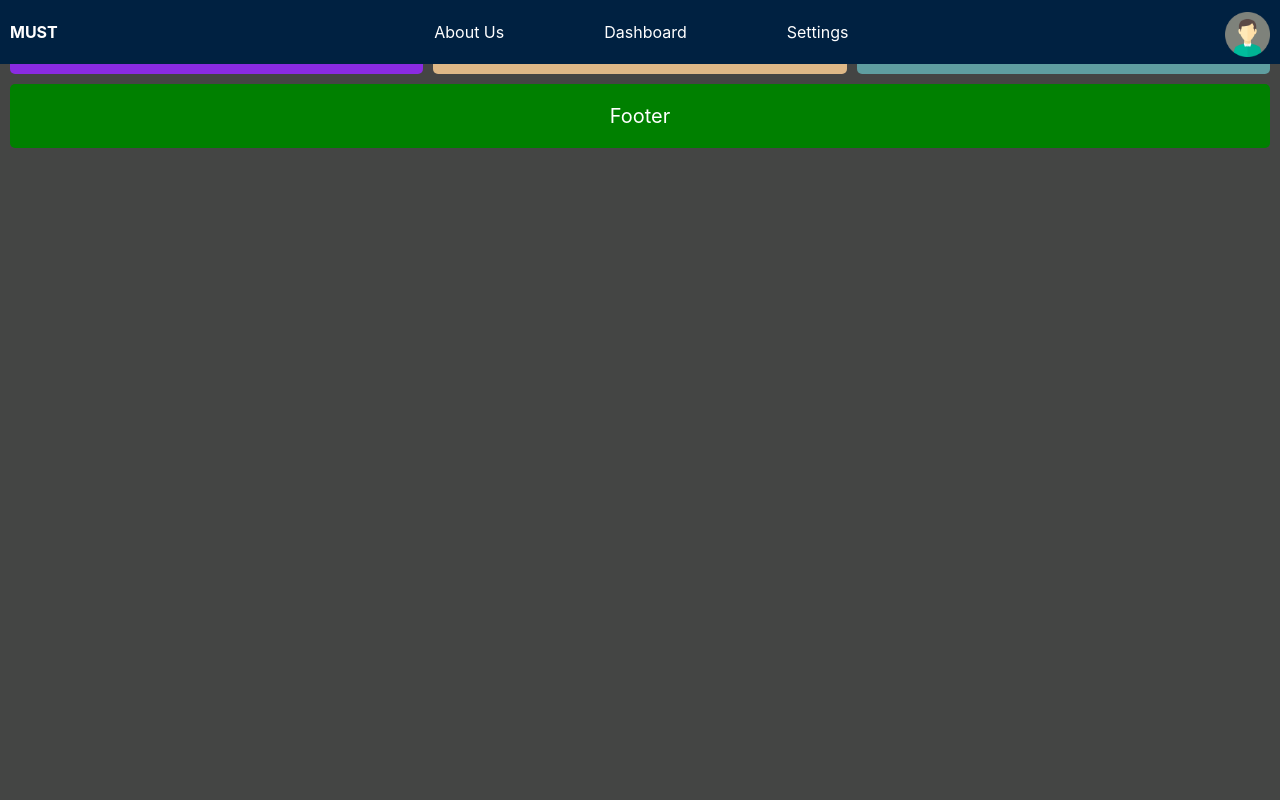
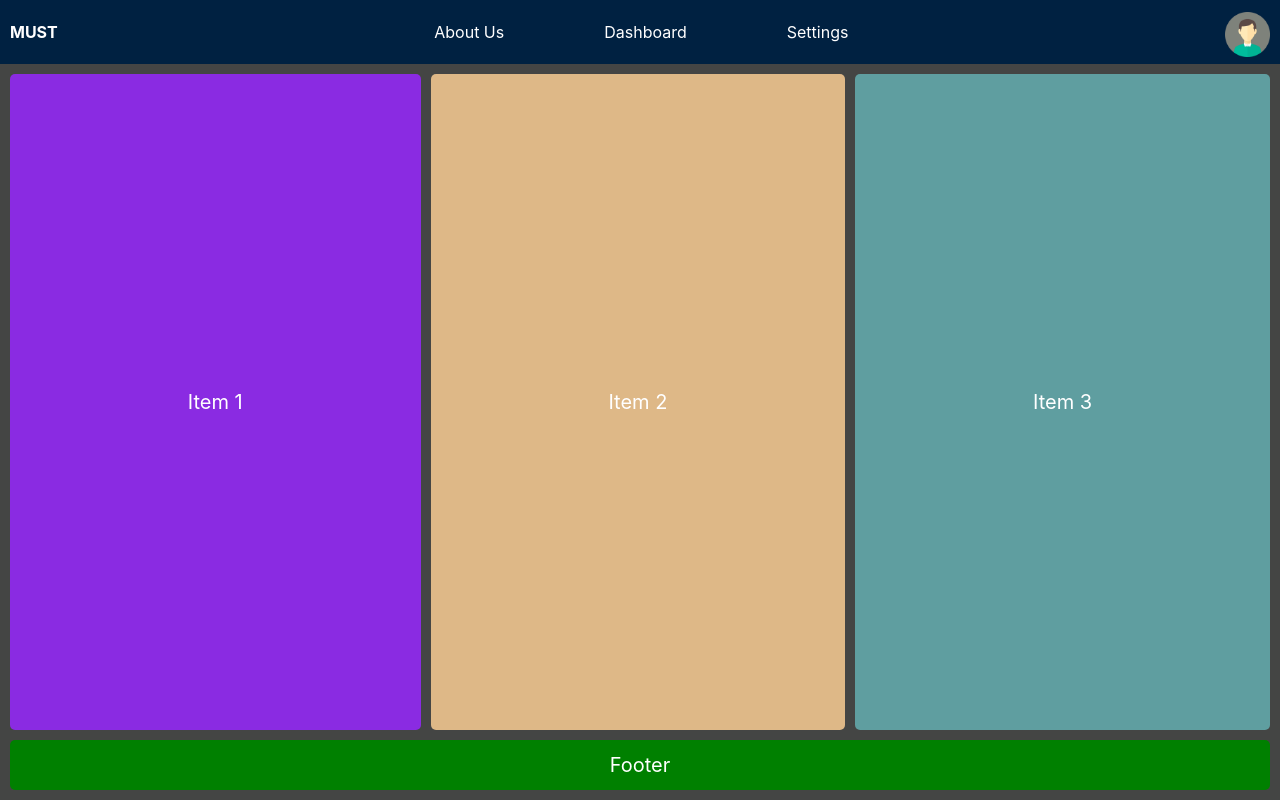
Before and after one commit to MaSsTerKidd0/MustGui, a React (Create React App) app: page /dashboard in a window 1280 px wide. Built offline with nearby package versions, Linux system fonts and the light colour scheme.

Commit message:
creating grid in dashboard

```diff
--- a/package.json
+++ b/package.json
@@ -13,7 +13,7 @@
     "react": "^18.2.0",
     "react-dom": "^18.2.0",
     "react-router-dom": "^6.21.0",
-    "react-scripts": "^3.0.1",
+    "react-scripts": "^3.4.4",
     "three": "^0.160.0",
     "web-vitals": "^2.1.4"
   },
--- a/src/Components/Navbar/Navbar.css
+++ b/src/Components/Navbar/Navbar.css
@@ -18,12 +18,14 @@ a {
   color: white;
 }
 .nav {
-  position: absolute;
+  position: -webkit-sticky;
+  position: sticky;
+  top: 0;
   display: flex;
   align-items: center;
   justify-content: space-between;
   height: 8vh;
-  width: 100%;
+  width: 100vw;
   background: rgb(0, 33, 65);
   padding: 0 10px;
 }
@@ -52,7 +54,7 @@ a {
   width: 2.5rem;
   height: 0.2rem;
   background: white;
-  transition: 0.3s ease-in;
+  transition: 0.3s ease-in-out;
 }
 @media screen and (max-width: 768px) {
   .nav__toggler {
@@ -68,7 +70,7 @@ a {
     background: rgb(0, 33, 65);
     flex-direction: column;
     transform: translateX(100%);
-    transition: 0.5s ease-in;
+    transition: 0.5s ease-in-out;
   }
 }
 .nav__active {
@@ -84,7 +86,7 @@ a img {
   position: relative;
 }
 .nav__item-triangle:before {
-  content: '';
+  content: "";
   position: absolute;
   bottom: -25px;
   left: 50%;
@@ -92,7 +94,7 @@ a img {
   border-left: 25px solid transparent;
   border-right: 25px solid transparent;
   border-top: 25px solid transparent;
-  transition: border-top-color 0.3s;
+  transition: border-top-color 0.3s ease-in-out;
 }
 .nav__item-triangle:hover:before {
   border-top-color: #fff;
@@ -105,11 +107,18 @@ a img {
   position: relative;
   display: flex;
 }
+
+.nav__item,
+a,
+.nav__item-triangle {
+  transition: all 0.15s ease-in-out;
+}
+
 .nav__item:hover,
-a:hover , .nav__item-triangle:hover{
+a:hover,
+.nav__item-triangle:hover {
   color: rgb(167, 212, 238);
-  font-size: 1.2em;
-  transition: 0.15s;
+  font-size: 1.1em;
 }
 
 ul {
--- a/src/UI/AboutPage/AboutPage.css
+++ b/src/UI/AboutPage/AboutPage.css
@@ -1,18 +1,22 @@
-body{
-  background-color: #444544;
-}
-.container {
+.about-us {
+  max-width: 800px;
   margin: 0 auto;
+  margin-top: 5.5em;
   padding: 20px;
-    max-width: 800px; /* You can adjust the width as needed */
+  text-align: center;
+  color: #333;
+  background-color: #f8f8f8;
+  border-radius: 8px;
+  box-shadow: 0 4px 8px rgba(0, 0, 0, 0.1);
 }
 
-  .title {
+.about-us h1 {
+  color: #2a2a2a;
   margin-bottom: 20px;
-    font-size: 1.5em;
 }
 
-  .content {
-    font-size: 1em;
+.about-us p {
+  text-align: justify;
   line-height: 1.6;
+  margin-bottom: 15px;
 }
--- a/src/UI/AboutPage/AboutPage.js
+++ b/src/UI/AboutPage/AboutPage.js
@@ -1,18 +1,35 @@
-import React from 'react';
-import './AboutPage.css'; // Assuming you have an external CSS file
-import Navbar from '../../Components/Navbar/Navbar';
+import React from "react";
+import "./AboutPage.css"; // Assuming you have an external CSS file
+import Navbar from "../../Components/Navbar/Navbar";
 
 const AboutPage = () => {
   return (
     <div>
-      <Navbar/>
-    <div className="container">
-      <h4 className="title">About Us</h4>
-      <p className="content">
-        Lorem ipsum dolor sit amet, consectetur adipiscing elit...
-
-      </p>
-    </div>
+      <Navbar />
+      <div className="about-us">
+        <h1>About Us</h1>
+        <p>
+          Lorem ipsum dolor sit amet, consectetur adipiscing elit. Sed do
+          euismod tempor incididunt ut labore et dolore magna aliqua. Ut enim ad
+          minim veniam, quis nostrud exercitation ullamco laboris nisi ut
+          aliquip ex ea commodo consequat. Duis aute irure dolor in
+          reprehenderit in voluptate velit esse cillum dolore eu fugiat nulla
+          pariatur.
+        </p>
+        <p>
+          Excepteur sint occaecat cupidatat non proident, sunt in culpa qui
+          officia deserunt mollit anim id est laborum. Curabitur pretium
+          tincidunt lacus. Nulla gravida orci a odio. Nullam varius, turpis et
+          commodo pharetra, est eros bibendum elit, nec luctus magna felis
+          sollicitudin mauris.
+        </p>
+        <p>
+          Integer in mauris eu nibh euismod gravida. Duis ac tellus et risus
+          vulputate vehicula. Donec lobortis risus a elit. Etiam tempor. Ut
+          ullamcorper, ligula eu tempor congue, eros est euismod turpis, id
+          tincidunt sapien risus a quam.
+        </p>
+      </div>
     </div>
   );
 };
--- a/src/UI/DashboardPage/DashboardPage.css
+++ b/src/UI/DashboardPage/DashboardPage.css
@@ -12,11 +12,14 @@
 
 .grid-container {
   display: grid;
-  grid-template-columns: repeat(3, 1fr); /* 3 columns */
-  grid-template-rows: auto 1fr; /* Content and Footer */
+  grid-template-areas:
+    "item1 item2 item3"
+    "item1 item2 item3"
+    "footer footer footer";
   gap: 10px;
   padding: 10px;
   background-color: #444544; /* Replace with your desired color */
+  grid-template-rows: 1fr 1fr auto; /* Two rows for items and one for the footer */
 }
 
 .grid-item {
@@ -29,10 +32,22 @@
   align-items: center;
 }
 
-.grid-item-1 { background-color: #8a2be2; } /* Random color */
-.grid-item-2 { background-color: #deb887; } /* Random color */
-.grid-item-3 { background-color: #5f9ea0; } /* Random color */
+.grid-item-1 {
+  background-color: #8a2be2;
+  grid-area: item1;
+} /* Random color */
+.grid-item-2 {
+  background-color: #deb887;
+  grid-area: item2;
+} /* Random color */
+.grid-item-3 {
+  background-color: #5f9ea0;
+  grid-area: item3;
+} /* Random color */
 .grid-item-4 {
-  background-color: #008000; /* Green for Footer */
-  grid-column: 1 / -1; /* Footer spans all columns */
+  background-color: #008000;
+  grid-column: 1 / -1;
+  grid-area: footer;
+  padding: 10px;
+  height: 50px;
 }
--- a/src/UI/DashboardPage/DashboardPage.js
+++ b/src/UI/DashboardPage/DashboardPage.js
@@ -1,6 +1,6 @@
-import React from 'react';
-import './DashboardPage.css';
-import Navbar from '../../Components/Navbar/Navbar';
+import React from "react";
+import "./DashboardPage.css";
+import Navbar from "../../Components/Navbar/Navbar";
 
 const DashboardPage = () => {
   return (
--- a/src/UI/LoginPage/LoginPage.css
+++ b/src/UI/LoginPage/LoginPage.css
@@ -49,7 +49,7 @@
   color: black;
 }
 
-input:focus{
+input:focus {
   background-color: #fff;
 }
 
--- a/src/UI/ProfilePage/ProfilePage.css
+++ b/src/UI/ProfilePage/ProfilePage.css
@@ -1,21 +1,24 @@
-body{
+body {
   background-color: #444544;
-}
-.profile-page-container {
   display: flex;
-    justify-content: center;
-    align-items: center;
-    height: 100vh;
+  flex-direction: column;
+  justify-content: center; /* Horizontally centers the child */
+  align-items: center; /* Vertically centers the child */
 }
 
+.profile-page-container {
+  width: 100%; /* Adjust as needed */
+  margin: auto;
+}
 .user-profile {
-    font-family: 'Arial', sans-serif;
+  font-family: "Arial", sans-serif;
   width: 60%;
-    height: 80%;
+
   margin: 0 auto;
+  margin-top: 5.5%;
   padding: 20px;
   border-radius: 8px;
-    box-shadow: 0 0 10px rgba(0,0,0,0.1);
+  box-shadow: 0 0 10px rgba(0, 0, 0, 0.1);
   background: #fff;
 }
 
@@ -44,9 +47,9 @@ body{
   color: #000;
 }
 
-.reching-details{
+.reching-details {
   font-weight: bold;
-    position: absolute;
+
   bottom: 0;
   left: 0;
   width: 100%;
--- a/src/UI/ProfilePage/ProfilePage.js
+++ b/src/UI/ProfilePage/ProfilePage.js
@@ -63,20 +63,20 @@
               <textarea
                 value={newAbout}
                 onChange={(e) => setNewAbout(e.target.value)}
-                    maxLength="3000"
+                maxLength="1500"
                 className="fixed-size-textarea"
                 onBlur={() => setEditAbout(false)}
                 onKeyDown={(e) => {
                   if (e.key === "Enter" && !e.shiftKey) {
-                        e.preventDefault(); // Prevents a new line
+                    e.preventDefault();
                     handleSaveAbout();
-                        setEditAbout(false); // Exit edit mode
+                    setEditAbout(false);
                   }
                 }}
                 autoFocus
               />
             )}
-                <div className="char-count">{newAbout.length} / 3000</div>
+            <div className="char-count">{newAbout.length} / 1500</div>
             <div className="reching-details">
               <p>Email: john.doe@example.com</p>
               <p>Phone: +1234567890</p>
```
Also changed, not shown: src/Components/Navbar/Navbar.js (+7 -5 lines), src/UI/LoginPage/LoginPage.js (+11 -7 lines), src/index.js (+6 -6 lines), 1 other file (tests, documents, lock files or other folders). Lines whose indentation alone changed are shown as unchanged.
